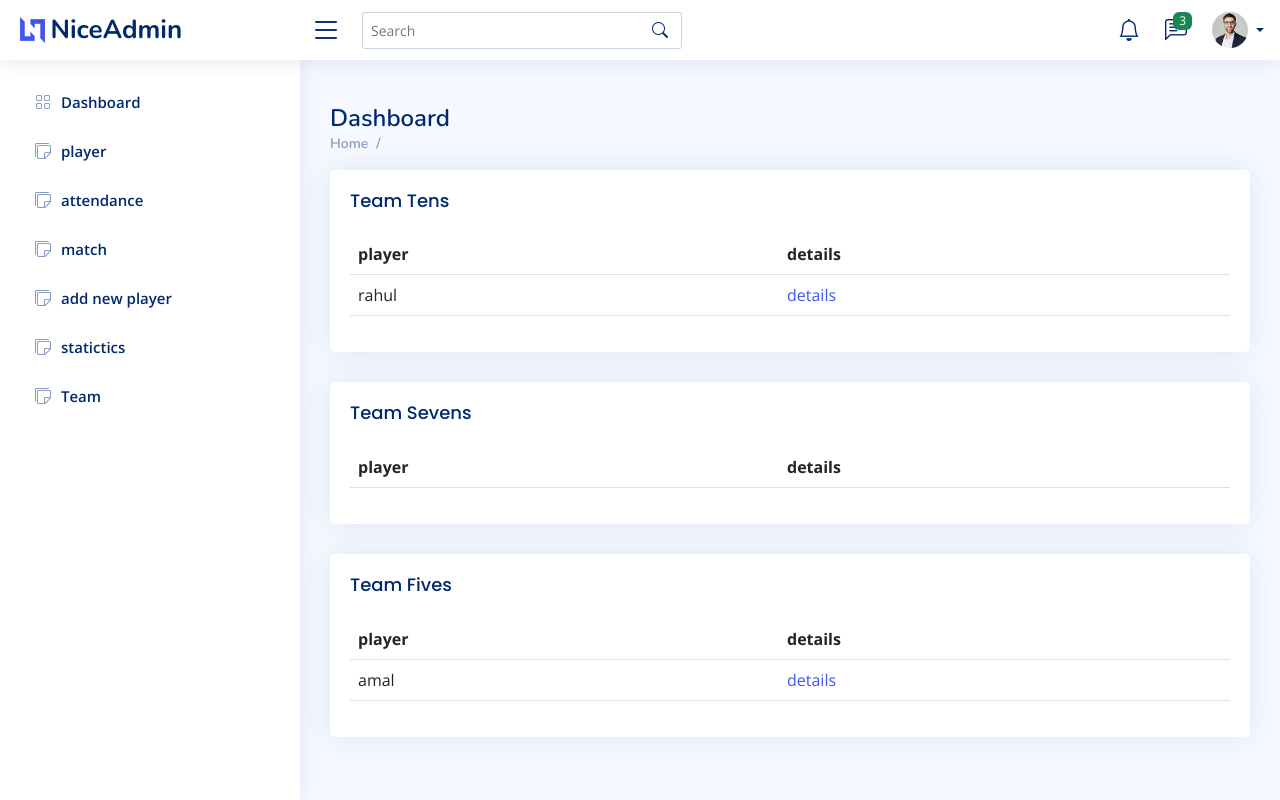
After one commit to sufaidmk18/Football-main, a Django app: page /coach/team/ in a window 1280 px wide. The commit adds this page. Run offline with Django 4.2, Linux system fonts and the light colour scheme; data comes from the database, SQL or seed files in the repository; both versions use the stored data as it was after the commit; lists and menus that the app fills with data are empty; some libraries are stand-ins or nearby versions.

Commit message:
team type added

```diff
--- a/coach/models.py
+++ b/coach/models.py
@@ -23,9 +23,15 @@ class Coach(models.Model):
     state = models.CharField(max_length=50, null=True)
 
 
+class team_type(models.Model):
+    type = models.CharField(max_length=50)
+
+
 class team(models.Model):
     pname = models.ForeignKey(player, on_delete=models.CASCADE)
     # match=models.ForeignKey(Match, on_delete=models.CASCADE)
+    type = models.ForeignKey(
+        team_type, default=1, on_delete=models.CASCADE)
 
 
 class statistics(models.Model):
--- a/coach/urls.py
+++ b/coach/urls.py
@@ -24,5 +24,8 @@ urlpatterns = [
     path('match/', views.match, name="match"),
     path('comingm/', views.comingm, name="comingm"),
     path('static/', views.total_statictics, name="total_statictics"),
+    path("team/", views.team_view, name="viewteams"),
+    path("team/add/<int:player_id>/<int:team_id>",
+         views.addtoteam, name="addtoteam")
 
 ]
--- a/coach/views.py
+++ b/coach/views.py
@@ -1,3 +1,4 @@
+from .models import team, team_type
 from datetime import date, timedelta
 from .models import statistics as model_statictics
 from datetime import datetime
@@ -251,3 +252,22 @@ def total_statictics(request):
     context = {"name": names, "bollcontrol": bollcontrol, "passaccuracy": passaccuracy,
                "stamina": stamina, "takles": takles, "shoot": shoot}
     return render(request, "coach/total_statictics.html", context)
+
+
+def team_view(request):
+    team_ob_tens = team.objects.all().filter(type_id=1)
+    team_ob_sevens = team.objects.all().filter(type_id=2)
+    team_ob_fives = team.objects.all().filter(type_id=3)
+    context = {"team_tens": team_ob_tens,
+               "team_fives": team_ob_fives, "team_sevens": team_ob_sevens}
+    return render(request, "coach/team.html", context)
+
+
+def addtoteam(request, player_id, team_id):
+    if team.objects.filter(pname_id=player_id).exists():
+        team_ob = team.objects.get(pname_id=player_id)
+        team_ob.type_id = team_id
+        team_ob.save()
+    else:
+        team.objects.create(pname_id=player_id, type_id=team_id)
+    return redirect("viewteams")
--- /dev/null
+++ b/templates/coach/team.html
@@ -0,0 +1,92 @@
+{% extends 'original/coach/main.html' %}
+{% block content %}
+
+
+            <div class="card">
+                <div class="card-body">
+                  <h5 class="card-title">Team Tens</h5>
+
+                  <!-- Default Table -->
+                  <table class="table">
+                    <thead>
+                      <tr>
+
+                        <th scope="col">player</th>
+                        <th scope="col">details</th>
+                      </tr>
+                    </thead>
+                    <tbody>
+                      {% for i in team_tens %}
+                      <tr>
+
+                        <td>{{i.pname}}</td>
+                        <td><a href="/coach/stdhome/{{i.id}}"> details</a></td>
+
+                      </tr>
+                      {% endfor %}
+
+
+                    </tbody>
+                  </table>
+                  <!-- End Default Table Example -->
+                </div>
+              </div>
+              <div class="card">
+                <div class="card-body">
+                  <h5 class="card-title">Team Sevens</h5>
+
+                  <!-- Default Table -->
+                  <table class="table">
+                    <thead>
+                      <tr>
+
+                        <th scope="col">player</th>
+                        <th scope="col">details</th>
+                      </tr>
+                    </thead>
+                    <tbody>
+                      {% for i in team_sevens %}
+                      <tr>
+
+                        <td>{{i.pname}}</td>
+                        <td><a href="/coach/stdhome/{{i.id}}"> details</a></td>
+
+                      </tr>
+                      {% endfor %}
+
+
+                    </tbody>
+                  </table>
+                  <!-- End Default Table Example -->
+                </div>
+              </div>
+              <div class="card">
+                <div class="card-body">
+                  <h5 class="card-title">Team Fives</h5>
+
+                  <!-- Default Table -->
+                  <table class="table">
+                    <thead>
+                      <tr>
+
+                        <th scope="col">player</th>
+                        <th scope="col">details</th>
+                      </tr>
+                    </thead>
+                    <tbody>
+                      {% for i in team_fives %}
+                      <tr>
+
+                        <td>{{i.pname}}</td>
+                        <td><a href="/coach/stdhome/{{i.id}}"> details</a></td>
+
+                      </tr>
+                      {% endfor %}
+
+
+                    </tbody>
+                  </table>
+                  <!-- End Default Table Example -->
+                </div>
+              </div>
+{% endblock content %}
--- a/templates/original/coach/main.html
+++ b/templates/original/coach/main.html
@@ -13,7 +13,7 @@
   <!-- Favicons -->
   <link href="{% static 'assets/img/favicon.png' %}" rel="icon">
   <link href="{% static 'assets/img/apple-touch-icon.png' %}" rel="apple-touch-icon">
-
+  offset-5
   <!-- Google Fonts -->
   <link href="https://fonts.gstatic.com" rel="preconnect">
   <link href="https://fonts.googleapis.com/css?family=Open+Sans:300,300i,400,400i,600,600i,700,700i|Nunito:300,300i,400,400i,600,600i,700,700i|Poppins:300,300i,400,400i,500,500i,600,600i,700,700i" rel="stylesheet">
@@ -271,6 +271,12 @@
           <span>statictics</span>
         </a>
       </li>
+      <li class="nav-item">
+        <a class="nav-link {% if not todo_list %}collapsed{% endif %}" href="{% url 'viewteams' %}">
+          <i class="bi bi-stickies{% if todo_list %}-fill{% endif %}"></i>
+          <span>Team</span>
+        </a>
+      </li>
 
 
 
```
Also changed, not shown: templates/original/coach/statistics.html (+20 -1 lines), coach/migrations/0016_team_type.py (added), coach/migrations/0017_team_statictics.py (added), coach/migrations/0018_rename_statictics_team_type.py (added), db.sqlite3.
